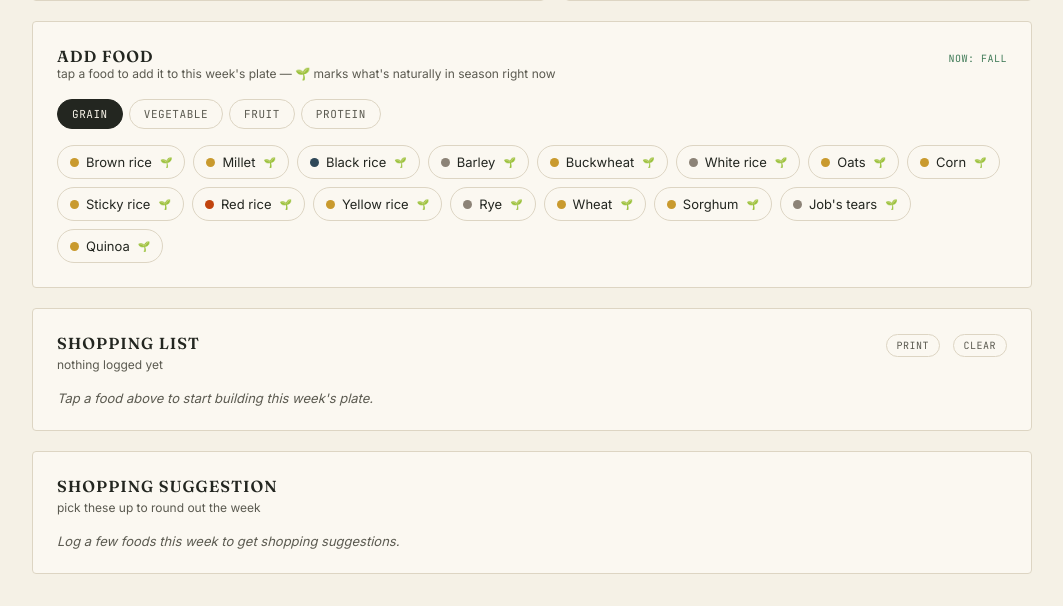
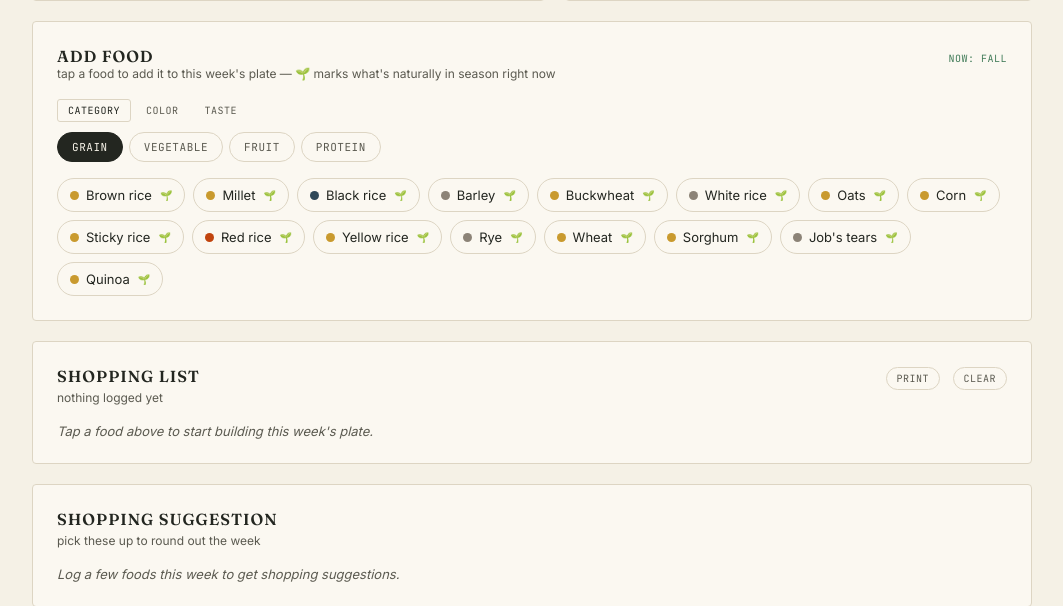
Before and after one commit to abc01013579/zhouyi-divination, a Flask app: page /balance-plate in a window 1280 px wide. Shown: the part 714-1320 px from the top of the page, without its empty margins (108-1171 px from the left). Run offline with Flask 3, Linux system fonts and the light colour scheme.

Commit message:
Add color/taste browsing to the shopping list
Adds a Category/Color/Taste toggle above the food tabs on the
Balance Plate page. Color and Taste modes reuse the existing
color/taste fields on each FOODS entry, so items can be browsed by
five-element color or five-flavor taste as well as by food category.
A small category tag shows on each item when not grouped by category.

Co-Authored-By: Claude Sonnet 5 <noreply@anthropic.com>

```diff
--- a/templates/balance_plate.html
+++ b/templates/balance_plate.html
@@ -79,6 +79,11 @@
  .tabs{display:flex;gap:6px;margin-bottom:16px;flex-wrap:wrap;}
  .tab{font-family:'JetBrains Mono',monospace;font-size:11px;text-transform:uppercase;letter-spacing:.05em;padding:7px 14px;border:1px solid var(--line);border-radius:20px;background:transparent;cursor:pointer;color:var(--ink-soft);}
  .tab.active{background:var(--ink);color:var(--paper);border-color:var(--ink);}
+
+ .group-toggle{display:flex;gap:4px;margin-bottom:10px;}
+ .group-btn{font-family:'JetBrains Mono',monospace;font-size:10px;text-transform:uppercase;letter-spacing:.05em;padding:4px 10px;border:1px solid transparent;border-radius:3px;background:transparent;cursor:pointer;color:var(--ink-soft);}
+ .group-btn.active{border-color:var(--line);color:var(--ink);background:var(--card);}
+ .chip-cat{font-size:9px;color:var(--ink-soft);text-transform:uppercase;letter-spacing:.03em;margin-left:4px;}
 
  .chips{display:flex;flex-wrap:wrap;gap:8px;}
  .chip{
@@ -192,6 +197,7 @@
  <span class="season-now" id="seasonNow"></span>
  </div>
  <div class="sub">tap a food to add it to this week's plate — 🌱 marks what's naturally in season right now</div>
+ <div class="group-toggle" id="groupToggle"></div>
  <div class="tabs" id="tabs"></div>
  <div class="chips" id="chips"></div>
  </div>
@@ -348,6 +354,17 @@ function isInSeason(food, season = getCurrentSeason()){
 
 const CATEGORIES = ['Grain','Vegetable','Fruit','Protein'];
 
+// secondary ways to browse the same FOODS list: by category (default),
+// by five-element color, or by five-flavor taste. Each mode says which
+// values become the tab row, how to LABEL a tab, and how to TEST whether
+// a food belongs under a given tab value.
+const GROUP_MODES = {
+ category: {label:'Category', values:CATEGORIES, tabLabel:v=>v, test:(f,v)=>f.cat===v},
+ color: {label:'Color', values:CYCLE, tabLabel:v=>ELEMENTS[v].label, test:(f,v)=>f.color===v},
+ taste: {label:'Taste', values:TASTES, tabLabel:v=>v.charAt(0).toUpperCase()+v.slice(1), test:(f,v)=>f.taste===v},
+};
+let groupMode = 'category';
+
 let log = [];
 let activeTab = 'Grain';
 
@@ -384,14 +401,31 @@ function removeFood(id){
  render();
 }
 
+function renderGroupToggle(){
+ const el = document.getElementById('groupToggle');
+ el.innerHTML='';
+ Object.keys(GROUP_MODES).forEach(mode=>{
+ const b=document.createElement('button');
+ b.className='group-btn'+(mode===groupMode?' active':'');
+ b.textContent=GROUP_MODES[mode].label;
+ b.onclick=()=>{
+ groupMode=mode;
+ activeTab=GROUP_MODES[mode].values[0];
+ render();
+ };
+ el.appendChild(b);
+ });
+}
+
 function renderTabs(){
  const tabs = document.getElementById('tabs');
  tabs.innerHTML='';
- CATEGORIES.forEach(cat=>{
+ const mode = GROUP_MODES[groupMode];
+ mode.values.forEach(v=>{
  const b=document.createElement('button');
- b.className='tab'+(cat===activeTab?' active':'');
- b.textContent=cat;
- b.onclick=()=>{activeTab=cat;render();};
+ b.className='tab'+(v===activeTab?' active':'');
+ b.textContent=mode.tabLabel(v);
+ b.onclick=()=>{activeTab=v;render();};
  tabs.appendChild(b);
  });
 }
@@ -399,13 +433,15 @@ function renderTabs(){
 function renderChips(){
  const chips = document.getElementById('chips');
  chips.innerHTML='';
- const inTab = FOODS.filter(f=>f.cat===activeTab);
+ const mode = GROUP_MODES[groupMode];
+ const inTab = FOODS.filter(f=>mode.test(f,activeTab));
  inTab.sort((a,b)=> (isInSeason(b)?1:0) - (isInSeason(a)?1:0));
  inTab.forEach(f=>{
  const c=document.createElement('div');
  c.className='chip';
  const badge = isInSeason(f) ? ` <span class="seasonal-badge" title="naturally in season right now">🌱</span>` : '';
- c.innerHTML=`<span class="dot" style="background:${ELEMENTS[f.color].hex}"></span>${f.name}${badge}`;
+ const catTag = groupMode!=='category' ? ` <span class="chip-cat">${f.cat}</span>` : '';
+ c.innerHTML=`<span class="dot" style="background:${ELEMENTS[f.color].hex}"></span>${f.name}${badge}${catTag}`;
  c.onclick=()=>addFood(f);
  chips.appendChild(c);
  });
@@ -649,6 +685,7 @@ function renderShoppingList(){
 
 function render(){
  renderSeasonNow();
+ renderGroupToggle();
  renderTabs();
  renderChips();
  renderLog();
```
